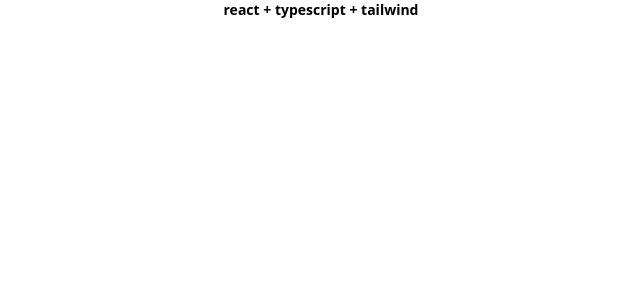
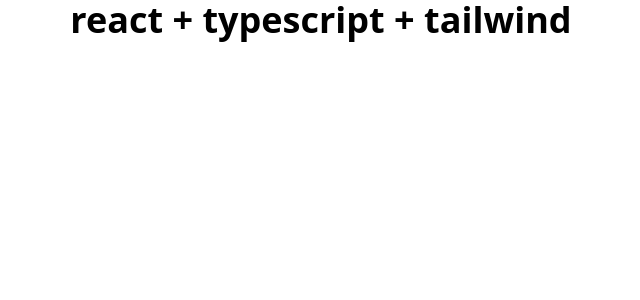
Before and after one commit to affantaufiqur/codeball-test, a React (Vite) app: page / in a window 1280 px wide. Shown: the top 300 px of the page, without its empty margins (319-959 px from the left). Built offline with nearby package versions, Linux system fonts and the light colour scheme.

Commit message:
changing text size

```diff
--- a/src/App.tsx
+++ b/src/App.tsx
@@ -1,7 +1,7 @@
 function App() {
   return (
     <div className="container mx-auto">
-      <div className="text-center font-semibold text-sm">react + typescript + tailwind</div>
+      <div className="text-center font-semibold text-4xl">react + typescript + tailwind</div>
     </div>
   )
 }
```
